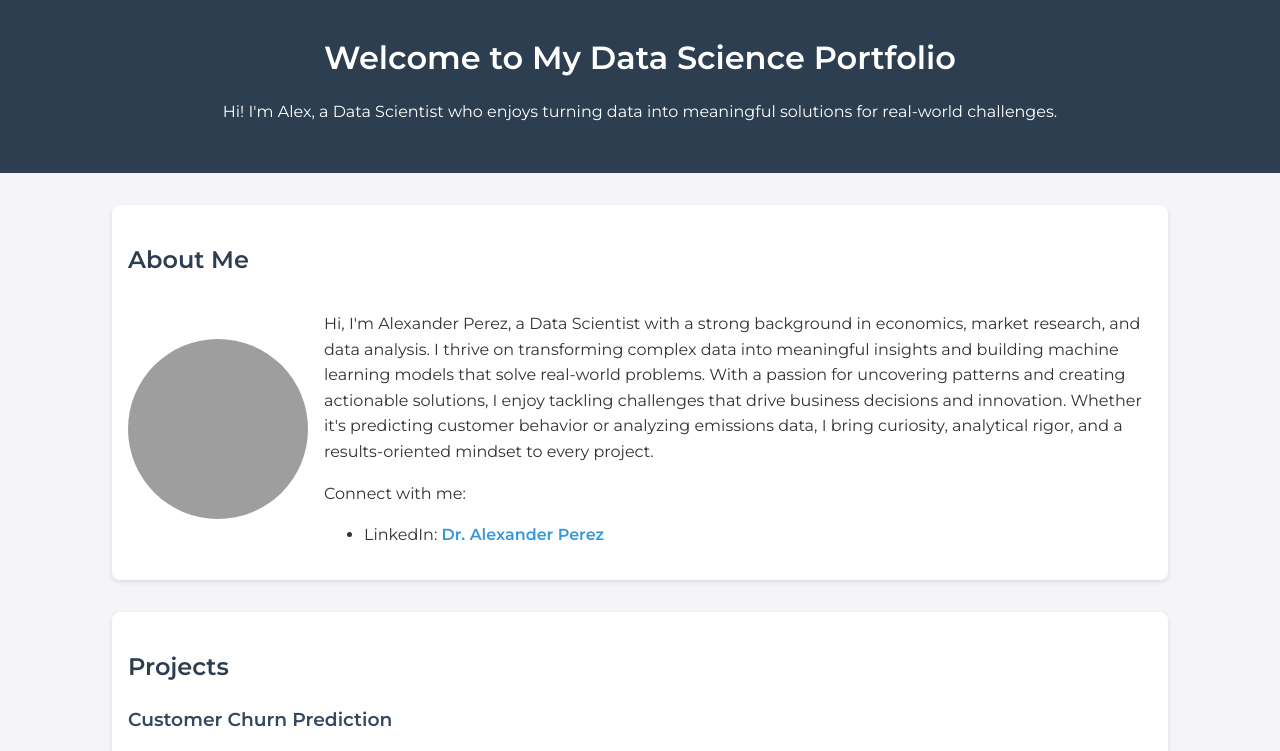
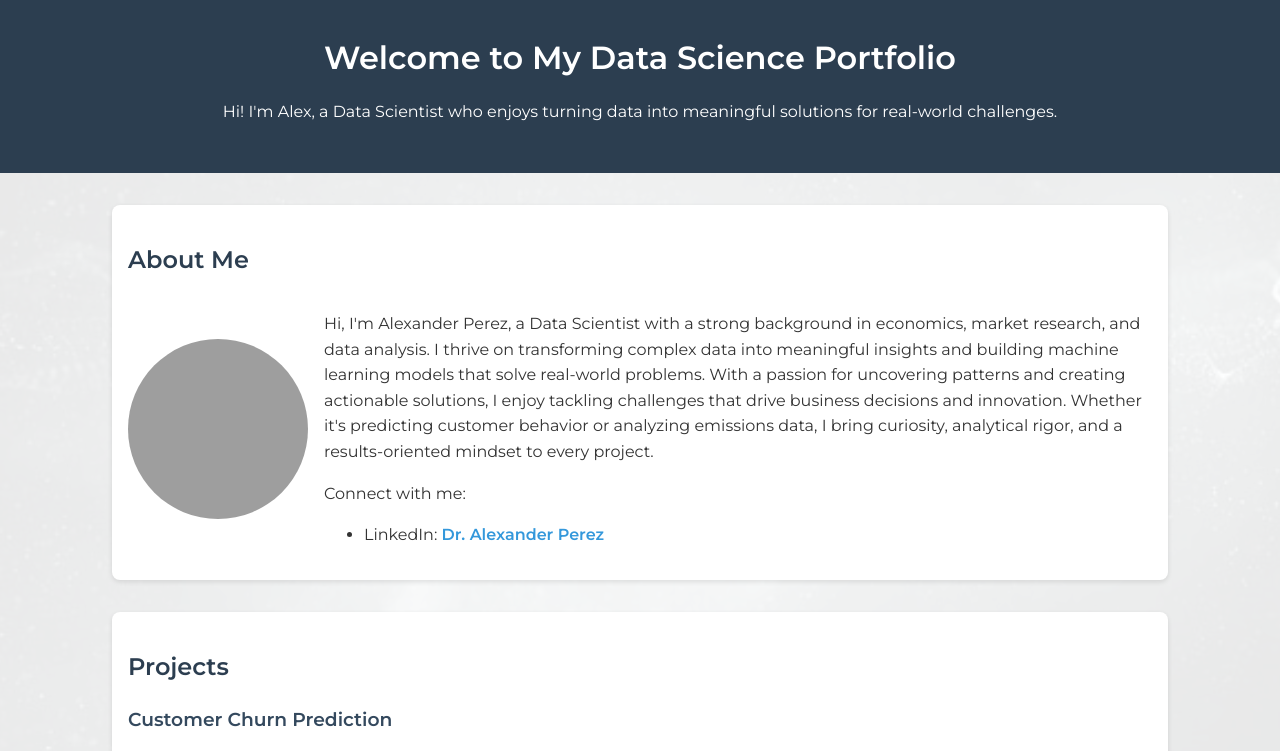
Before and after one commit to Alexander-Peca/Alexander-Peca.github.io, a plain HTML site: page index.html in a window 1280 px wide. Shown: the top 751 px of the page. Drawn offline with Linux system fonts and the light colour scheme; grey boxes are pictures that could not be loaded.

Commit message:
Update index.html

```diff
--- a/index.html
+++ b/index.html
@@ -116,6 +116,17 @@
         footer a {
             color: #f39c12; /* Orange links in footer */
         }
+        body {
+    background-image: url('images/abstract-5719221_640.jpg');
+    background-size: cover; /* Ensures the image covers the entire page */
+    background-position: center; /* Centers the image */
+    background-attachment: fixed; /* Keeps the background static when scrolling */
+    background-color: rgba(255, 255, 255, 0.9); /* Adds a white tint for readability */
+    color: #333; /* Ensures text remains readable */
+    background-blend-mode: overlay; /* Softens the background image */
+  }
+
+
     </style>
 </head>
 <body>
```
